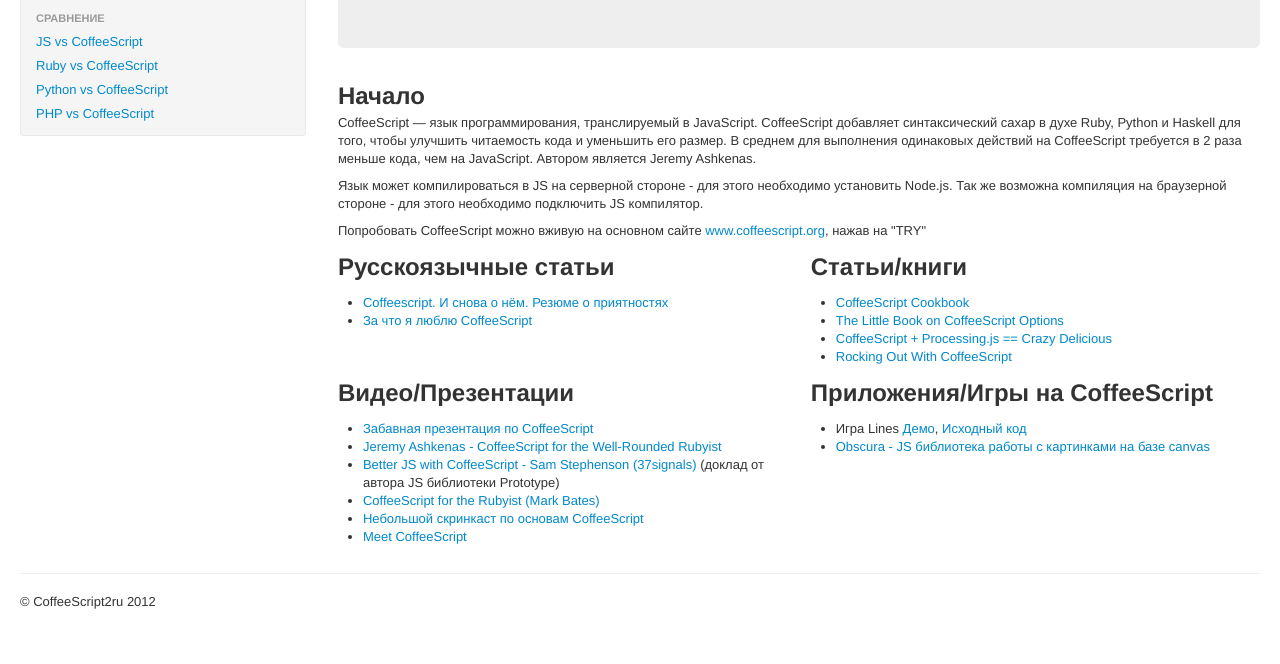
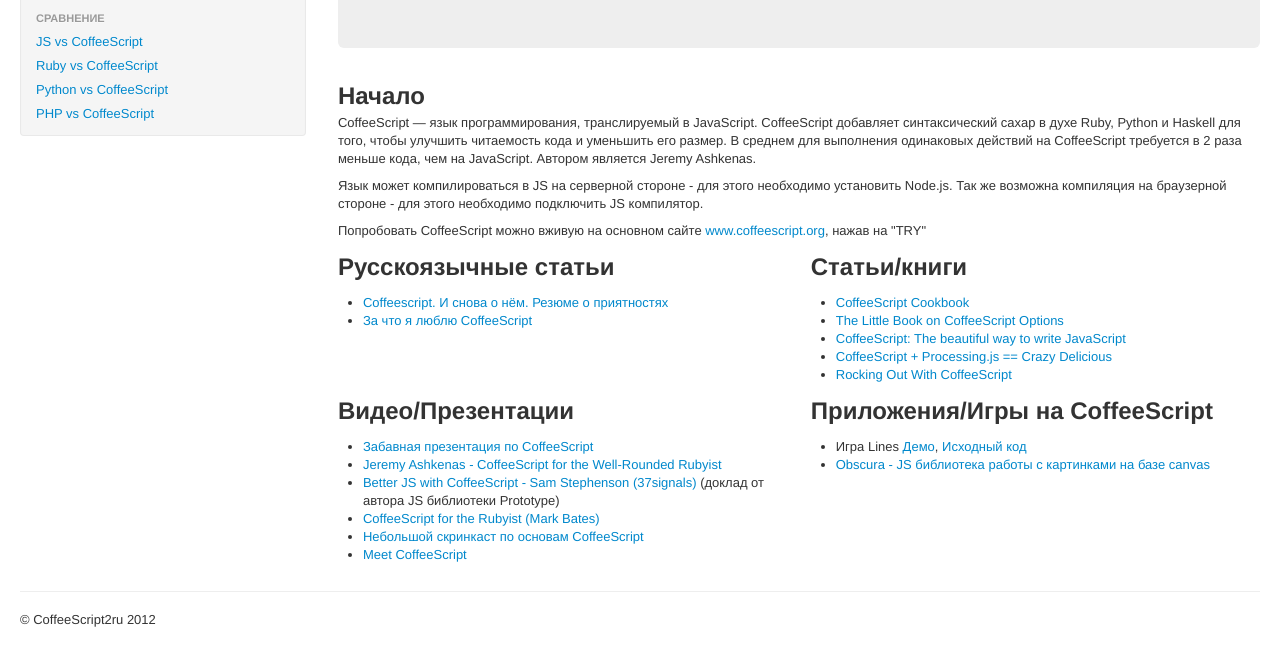
Before and after one commit to CoffeeScript2ru/coffeescript2ru.github.com, a plain HTML site: page index.html in a window 1280 px wide. Shown: the part 274-938 px from the top of the page. Drawn offline with Linux system fonts and the light colour scheme.

Commit message:
added link to amix

```diff
--- a/index.html
+++ b/index.html
@@ -114,6 +114,7 @@
                 <ul>
                   <li><a href="http://coffeescriptcookbook.com/">CoffeeScript Cookbook</a></li>
                   <li><a href="http://arcturo.github.com/library/coffeescript/">The Little Book on CoffeeScript Options</a></li>
+                  <li><a href="http://amix.dk/blog/post/19612">CoffeeScript: The beautiful way to write JavaScript</a></li>
                   <li><a href="http://dry.ly/2011/02/21/coffeescript--processingjs--crazy-delicious/">CoffeeScript + Processing.js == Crazy Delicious</a></li>
                   <li><a href="http://net.tutsplus.com/tutorials/javascript-ajax/rocking-out-with-coffeescript/">Rocking Out With CoffeeScript</a>
                 </ul>
```
